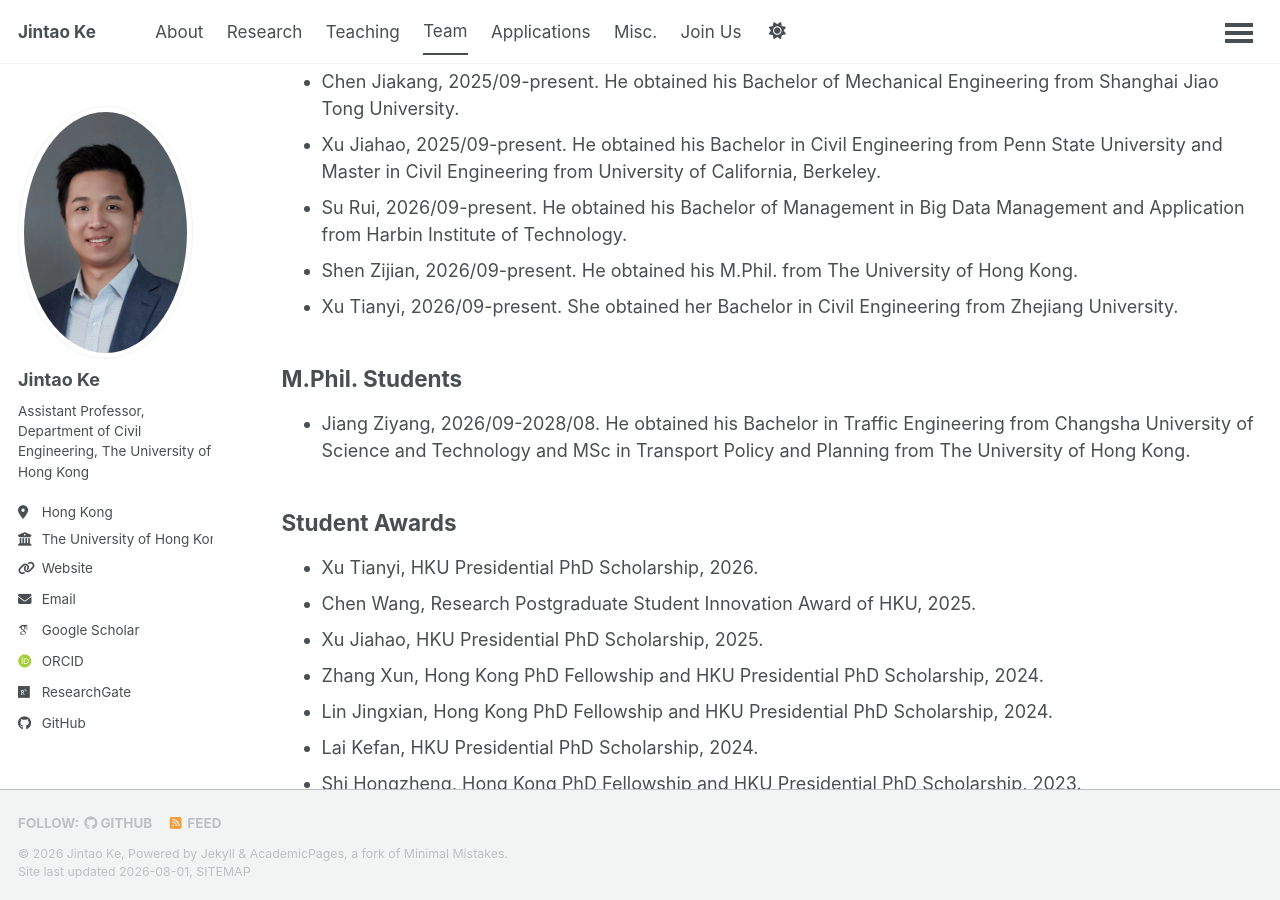
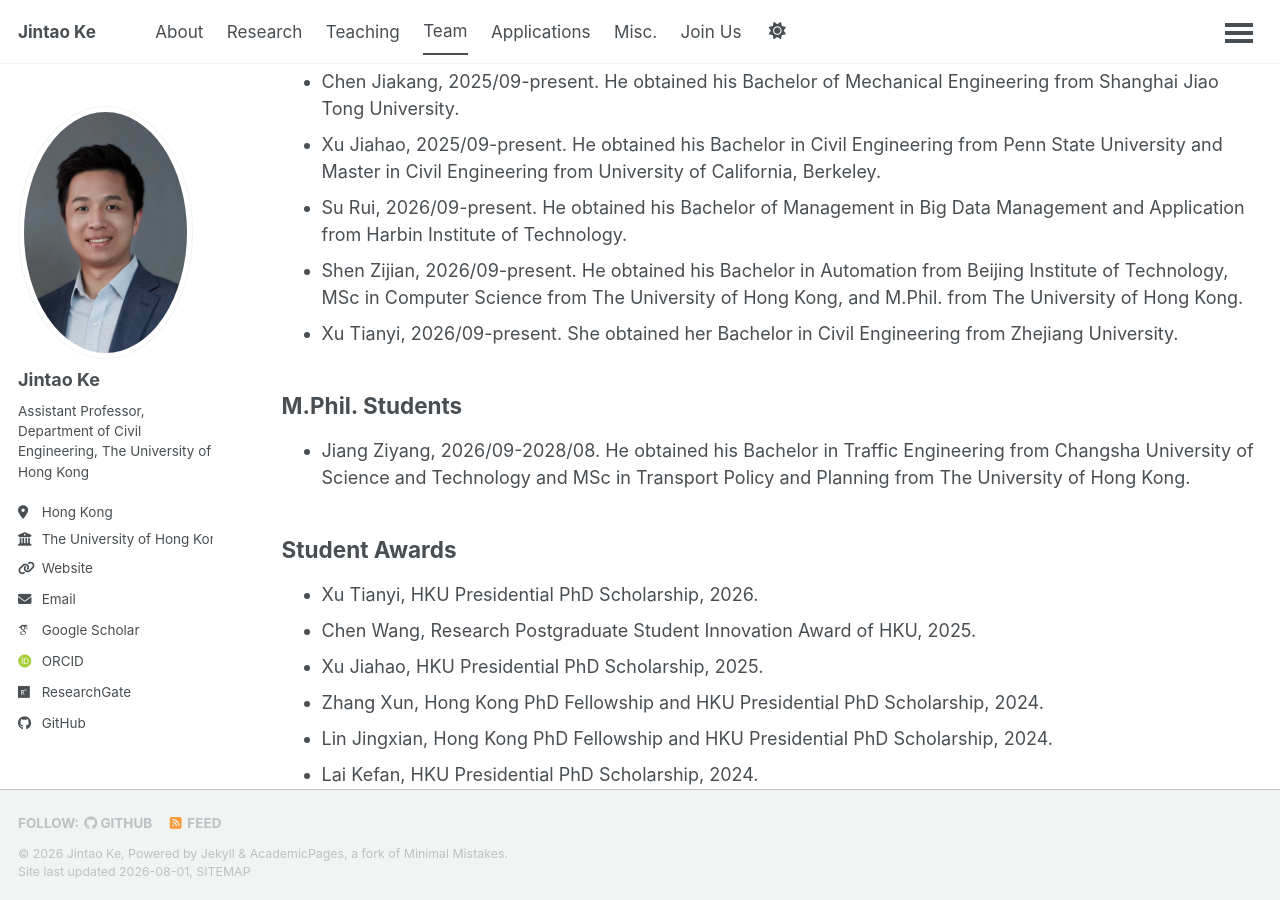
Before and after one commit to hku-kejintao/hku-kejintao.github.io, a Jekyll site: the page built from _pages/team.md, in a window 1280 px wide and 900 px high, scrolled down 924 px. Built offline with Jekyll 4.4.1, drawn with Linux system fonts in a browser that asks for light colours; some web fonts are replaced; a script that is not in the unit is left out.

Commit message:
Update Shen Zijian education
Co-authored-by: Cursor <cursoragent@cursor.com>

```diff
--- a/_pages/team.md
+++ b/_pages/team.md
@@ -29,7 +29,7 @@ Ph.D. Students
 - Chen Jiakang, 2025/09-present. He obtained his Bachelor of Mechanical Engineering from Shanghai Jiao Tong University.
 - Xu Jiahao, 2025/09-present. He obtained his Bachelor in Civil Engineering from Penn State University and Master in Civil Engineering from University of California, Berkeley.
 - Su Rui, 2026/09-present. He obtained his Bachelor of Management in Big Data Management and Application from Harbin Institute of Technology.
-- Shen Zijian, 2026/09-present. He obtained his M.Phil. from The University of Hong Kong.
+- Shen Zijian, 2026/09-present. He obtained his Bachelor in Automation from Beijing Institute of Technology, MSc in Computer Science from The University of Hong Kong, and M.Phil. from The University of Hong Kong.
 - Xu Tianyi, 2026/09-present. She obtained her Bachelor in Civil Engineering from Zhejiang University.
 
 M.Phil. Students
```
